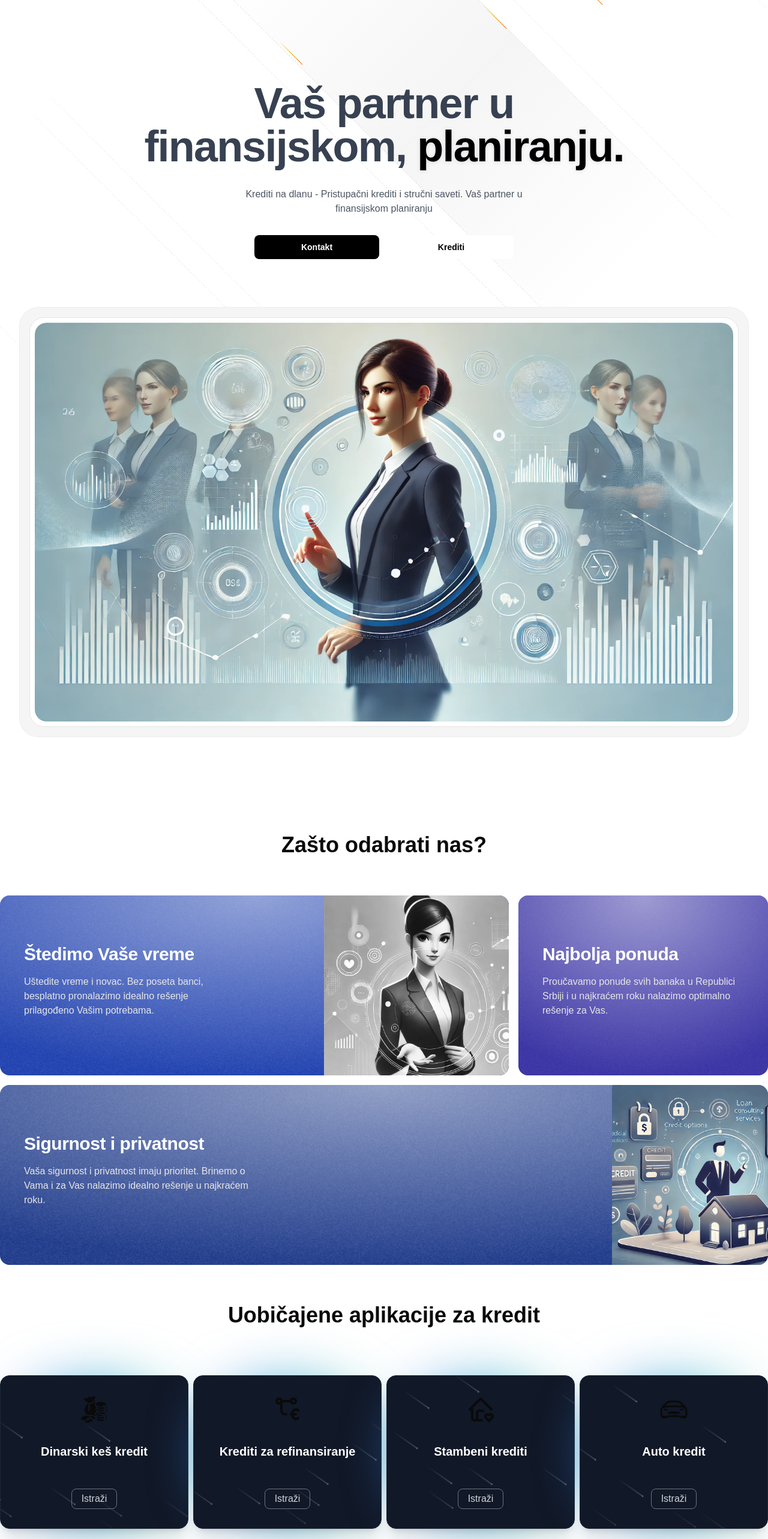
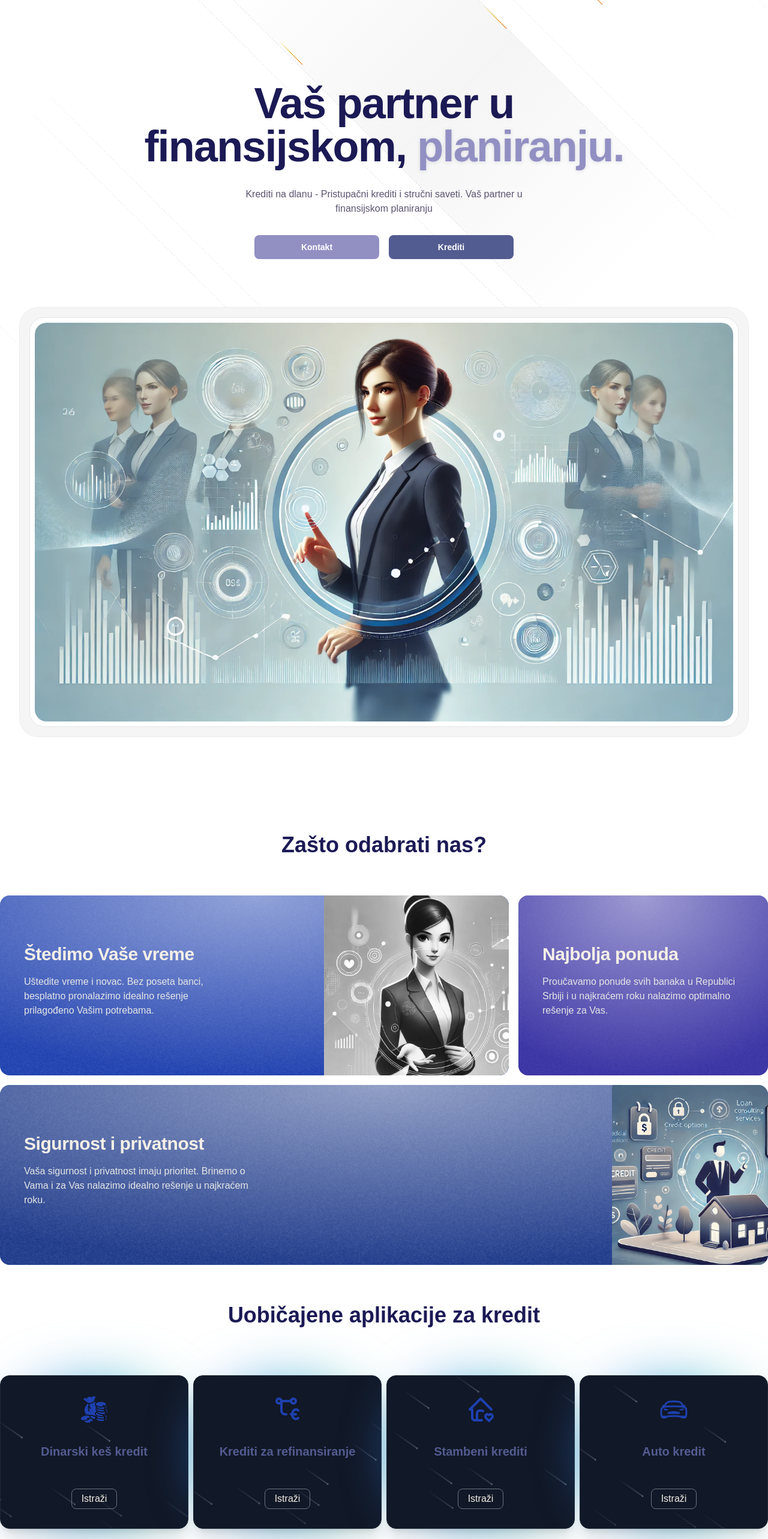
Before and after one commit to darkohedgehog/kreditni-savetnik, a Next.js app: page / in a window 1280 px wide. Shown: the part 120-2686 px from the top of the page at 60% size. Built offline with nearby package versions, Linux system fonts and the light colour scheme.

Commit message:
"Updated component styles: changed text colors, backgrounds, and borders in HeroSectionWithBeamsAndGrid, MeteorsBox, MeteorsGrid, and WobbleCardSection; added new colors to tailwind.config.ts"

```diff
--- a/src/components/home/HeroSectionWithBeamsAndGrid.tsx
+++ b/src/components/home/HeroSectionWithBeamsAndGrid.tsx
@@ -10,29 +10,29 @@ export function HeroSectionWithBeamsAndGrid() {
     <div
       className="relative flex min-h-screen flex-col items-center justify-center overflow-hidden px-4 py-20 md:px-8 md:py-40"
     >
-      <h2 className="text-balance relative z-20 mx-auto mb-4 mt-4 max-w-4xl text-center text-3xl font-semibold tracking-tight text-gray-700 dark:text-neutral-300 md:text-7xl">
+      <h2 className="text-balance relative z-20 mx-auto mb-4 mt-4 max-w-4xl text-center text-3xl font-semibold tracking-tight text-purple dark:text-darkblue md:text-7xl">
         <Balancer>
           Vaš partner u finansijskom,{" "}
           <div className="relative mx-auto inline-block w-max [filter:drop-shadow(0px_1px_3px_rgba(27,_37,_80,_0.14))]">
-            <div className="text-black [text-shadow:0_0_rgba(0,0,0,0.1)] dark:text-white">
+            <div className="text-darkblue [text-shadow:0_0_rgba(0,0,0,0.1)] dark:text-accentblue">
               <span className="">planiranju.</span>
             </div>
           </div>
         </Balancer>
       </h2>
-      <p className="relative z-50 mx-auto mt-4 max-w-lg px-4 text-center text-base/6 text-gray-600 dark:text-gray-200">
+      <p className="relative z-50 mx-auto mt-4 max-w-lg px-4 text-center text-base/6 text-[#5C5470] dark:text-[#B9B4C7]">
         Krediti na dlanu - Pristupačni krediti i stručni saveti. Vaš partner u finansijskom planiranju
       </p>
       <div className="mb-10 mt-8 flex w-full flex-col items-center justify-center gap-4 px-8 sm:flex-row md:mb-20">
         <Link
           href="/kontakt"
-          className="group relative z-20 flex h-10 w-full cursor-pointer items-center justify-center space-x-2 rounded-lg bg-black p-px px-4 py-2 text-center text-sm font-semibold leading-6 text-white no-underline transition duration-200 dark:bg-white dark:text-black sm:w-52"
+          className="group relative z-20 flex h-10 w-full cursor-pointer items-center justify-center space-x-2 rounded-lg bg-darkblue p-px px-4 py-2 text-center text-sm font-semibold leading-6 text-white no-underline transition duration-200 dark:bg-[#B9B4C7] dark:text-black sm:w-52"
         >
           Kontakt
         </Link>
         <Link
           href="/krediti"
-          className="group relative z-20 flex h-10 w-full cursor-pointer items-center justify-center space-x-2 rounded-lg bg-white p-px px-4 py-2 text-sm font-semibold leading-6 text-black no-underline shadow-input transition duration-200 hover:-translate-y-0.5 dark:bg-neutral-800 dark:text-white sm:w-52"
+          className="group relative z-20 flex h-10 w-full cursor-pointer items-center justify-center space-x-2 rounded-lg bg-accentblue p-px px-4 py-2 text-sm font-semibold leading-6 text-white no-underline shadow-input transition duration-200 hover:-translate-y-0.5 dark:bg-darkblue dark:text-white sm:w-52"
         >
           Krediti
         </Link>
--- a/src/components/home/MeteorsBox.tsx
+++ b/src/components/home/MeteorsBox.tsx
@@ -17,16 +17,16 @@ export function MeteorsBox({ title, icon, buttonText, buttonLink }: MeteorsBoxPr
       <div className="absolute inset-0 h-full w-full bg-gradient-to-r from-blue-500 to-teal-500 transform scale-[0.80] bg-red-500 rounded-full blur-3xl" />
       <div className="relative shadow-xl bg-gray-900 border border-gray-800 px-4 py-8 h-full overflow-hidden rounded-2xl flex flex-col justify-center items-center gap-8">
 
-        <div className="flex items-center justify-center text-5xl">
+        <div className="flex items-center justify-center text-5xl text-blue-800">
           {icon}
         </div>
 
-        <h1 className="font-bold text-xl text-white mb-4 relative z-50">
+        <h1 className="font-bold text-xl text-accentblue dark:text-darkblue mb-4 relative z-50">
           {title}
         </h1>
         <Link
         href={buttonLink}>
-        <button className="border px-4 py-1 rounded-lg border-gray-500 text-gray-300">
+        <button className="border px-4 py-1 rounded-lg border-gray-500 text-accentwhite">
           {buttonText}
         </button>
         </Link>
--- a/src/components/home/MeteorsGrid.tsx
+++ b/src/components/home/MeteorsGrid.tsx
@@ -7,7 +7,7 @@ import { IoCarSportOutline } from "react-icons/io5";
 export function MeteorsGrid() {
   return (
     <>
-    <h1 className="flex items-center justify-center mt-16 text-3xl lg:text-4xl font-bold">
+    <h1 className="flex items-center justify-center mt-16 text-3xl lg:text-4xl font-bold text-purple dark:text-darkblue">
       Uobičajene aplikacije za kredit
       </h1>
     <div className="grid grid-cols-1 sm:grid-cols-1 md:grid-cols-2 lg:grid-cols-4 gap-4 lg:gap-2 mt-20 mx-auto container justify-center items-center">
--- a/src/components/home/WobbleCardSection.tsx
+++ b/src/components/home/WobbleCardSection.tsx
@@ -6,7 +6,7 @@ import { WobbleCard } from "../ui/wobble-card";
 export function WobbleCardSection() {
   return (
     <>
-    <h1 className="flex items-center justify-center text-3xl mb-16 font-bold lg:text-4xl">
+    <h1 className="flex items-center justify-center text-3xl mb-16 font-bold lg:text-4xl text-purple dark:text-darkblue">
       Zašto odabrati nas?
     </h1>
     <div className="grid grid-cols-1 lg:grid-cols-3 gap-4 max-w-7xl mx-auto w-full mt-4">
@@ -15,7 +15,7 @@ export function WobbleCardSection() {
         className=""
       >
         <div className="max-w-xs">
-          <h2 className="text-left text-balance text-base md:text-xl lg:text-3xl font-semibold tracking-[-0.015em] text-white">
+          <h2 className="text-left text-balance text-base md:text-xl lg:text-3xl font-semibold tracking-[-0.015em] text-accentwhite">
             Štedimo Vaše vreme
           </h2>
           <p className="mt-4 text-left  text-base/6 text-neutral-200">
@@ -32,7 +32,7 @@ export function WobbleCardSection() {
         />
       </WobbleCard>
       <WobbleCard containerClassName="col-span-1 min-h-[300px]">
-        <h2 className="max-w-80  text-left text-balance text-base md:text-xl lg:text-3xl font-semibold tracking-[-0.015em] text-white">
+        <h2 className="max-w-80  text-left text-balance text-base md:text-xl lg:text-3xl font-semibold tracking-[-0.015em] text-accentwhite">
           Najbolja ponuda
         </h2>
         <p className="mt-4 max-w-[26rem] text-left  text-base/6 text-neutral-200">
@@ -41,7 +41,7 @@ export function WobbleCardSection() {
       </WobbleCard>
       <WobbleCard containerClassName="col-span-1 lg:col-span-3 bg-blue-900 min-h-[500px] lg:min-h-[600px] xl:min-h-[300px]">
         <div className="max-w-sm">
-          <h2 className="max-w-sm md:max-w-lg  text-left text-balance text-base md:text-xl lg:text-3xl font-semibold tracking-[-0.015em] text-white">
+          <h2 className="max-w-sm md:max-w-lg  text-left text-balance text-base md:text-xl lg:text-3xl font-semibold tracking-[-0.015em] text-accentwhite">
             Sigurnost i privatnost
           </h2>
           <p className="mt-4 max-w-[26rem] text-left  text-base/6 text-neutral-200">
--- a/tailwind.config.ts
+++ b/tailwind.config.ts
@@ -49,7 +49,11 @@ const config: Config = {
   				'3': 'hsl(var(--chart-3))',
   				'4': 'hsl(var(--chart-4))',
   				'5': 'hsl(var(--chart-5))'
-  			}
+  			},
+			accentblue:'#535C91',
+			darkblue:'#9290C3',
+			purple:'#1B1A55',
+			accentwhite:'#F5EFE6',
   		},
   		borderRadius: {
   			lg: 'var(--radius)',
```
